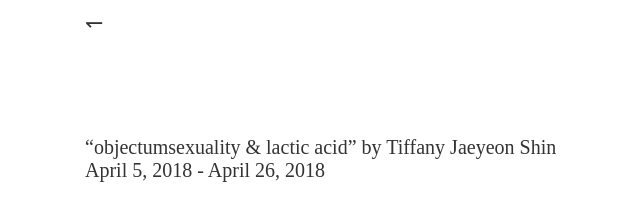
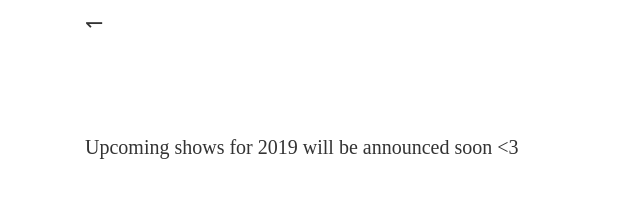
Before and after one commit to sessaenglund/disclaimergallery.com, a plain HTML site: page upcoming.html in a window 1280 px wide. Shown: the whole page, without its empty margins (55-695 px from the left). Drawn offline with nearby package versions, Linux system fonts and the light colour scheme.

Commit message:
updates
updates

```diff
--- a/upcoming.html
+++ b/upcoming.html
@@ -22,9 +22,7 @@
 		<a class="wrapper__backlink" href="index.html"> &#8637;</a>
 	</div>
 
-	<p class="wrapper__text"> “objectumsexuality & lactic acid” by Tiffany Jaeyeon Shin
-		<br>
-April 5, 2018 - April 26, 2018
+	<p class="wrapper__text"> Upcoming shows for 2019 will be announced soon <3
 	 </p>
 
 
```
